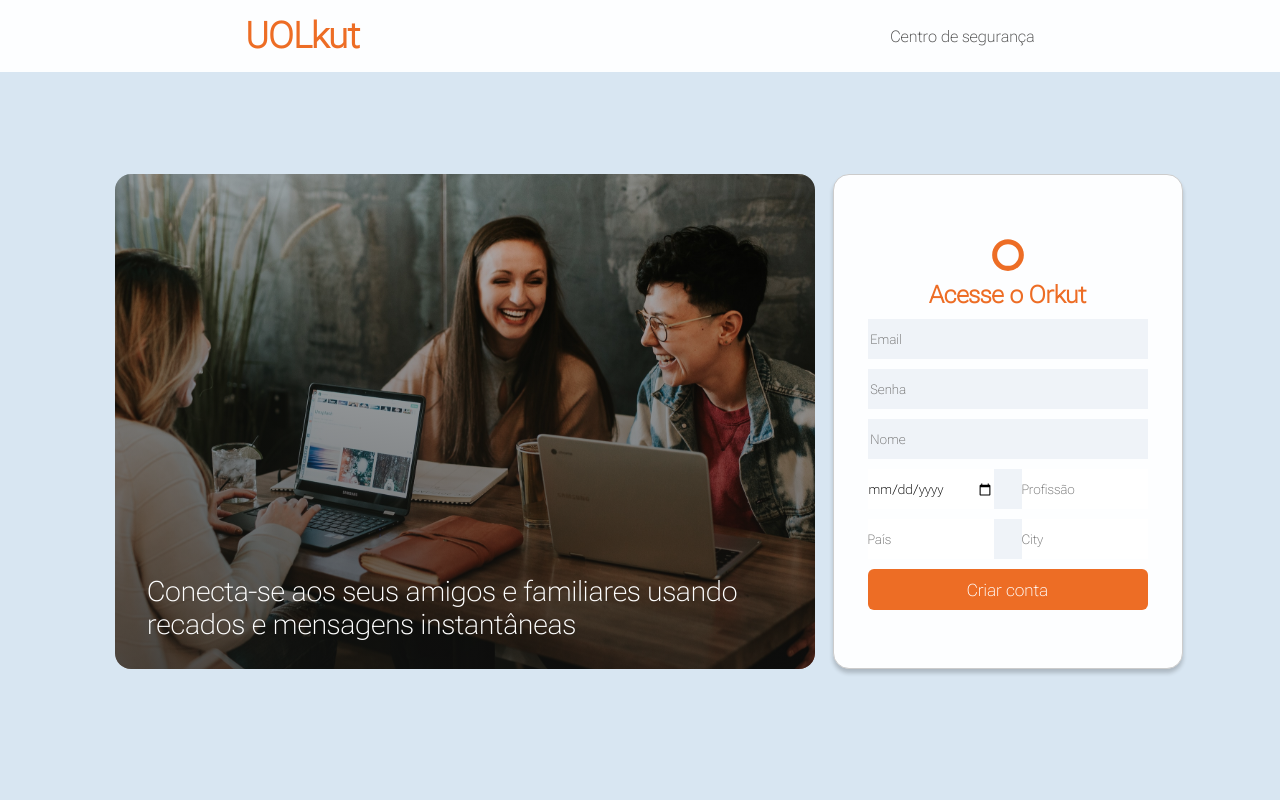
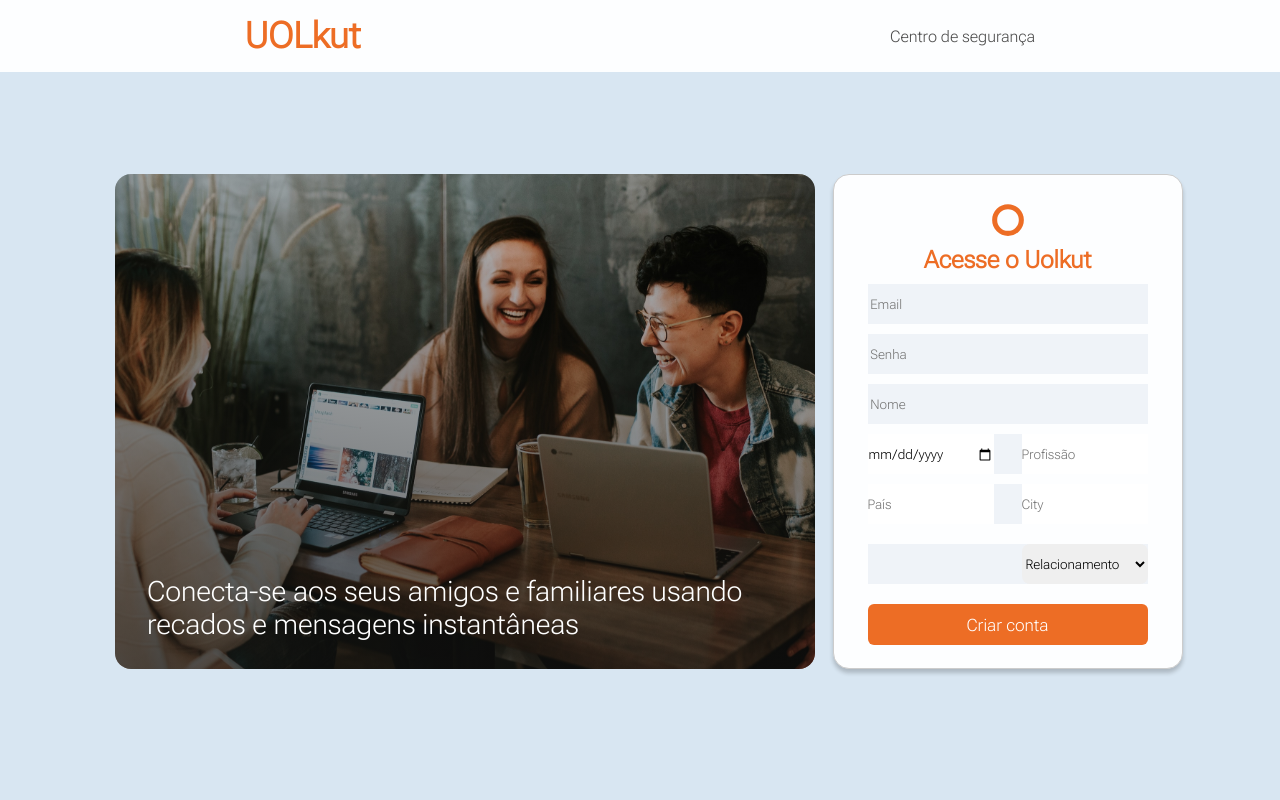
Before and after one commit to eupedrorodrigues/UOLkut, a React (Create React App) app: page /Register in a window 1280 px wide. Shown: the top 800 px of the page. Built offline with nearby package versions, Linux system fonts and the light colour scheme.

Commit message:
Fix: Bug 403 in Auth

```diff
--- a/package.json
+++ b/package.json
@@ -11,12 +11,13 @@
     "@types/react": "^18.2.20",
     "@types/react-dom": "^18.2.7",
     "firebase": "^10.3.0",
-    "json-server": "^0.17.3",
     "react": "^18.2.0",
     "react-dom": "^18.2.0",
     "react-firebase-hooks": "^5.1.1",
+    "react-hooks-firebase": "^1.0.1",
     "react-router-dom": "^6.15.0",
     "react-scripts": "5.0.1",
+    "react-spinners": "^0.13.8",
     "typescript": "^4.9.5",
     "web-vitals": "^2.1.4"
   },
--- a/src/App.css
+++ b/src/App.css
@@ -1,4 +1,4 @@
-@import url('https://fonts.googleapis.com/css2?family=Roboto+Flex:opsz,wght@8..144,100&display=swap');
+@import url('https://fonts.googleapis.com/css2?family=Roboto+Flex:opsz,wght@8..144,100;8..144,200&display=swap');
 
 *{
   font-family: 'Roboto Flex', sans-serif;
--- a/src/components/Community/index.tsx
+++ b/src/components/Community/index.tsx
@@ -2,6 +2,9 @@ import styles from "./Community.module.css";
 import { communityAvatars } from "../../data";
 
 export function Community() {
+
+
+
   return (
     <section className={styles.categoryContainer}>
       <section className={styles.topicSection}>
@@ -11,14 +14,12 @@ export function Community() {
       </section>
 
       <section className={styles.contentSection}>
-        {communityAvatars.map((avatar, key) => {
-          return (
+        {communityAvatars.map((avatar, key) =>
             <div key={key} className={styles.contentBox}>
               <img className={styles.contentIcon} src={avatar.src} />
               <p className={styles.contentTitle}>{avatar.title}</p>
             </div>
-          );
-        })}
+        )}
       </section>
     </section>
   );
--- a/src/components/Forms/FormForgot/MyFormFogot.tsx
+++ b/src/components/Forms/FormForgot/MyFormFogot.tsx
@@ -1,4 +1,4 @@
-import Icon from '../../../assets/ps_orkut.svg';
+import Icon from '../../../assets/ps_orkut.svg'
 import styles from './MyFormFogot.module.css';
 
 type Props = {}
--- a/src/components/Forms/FormLogin/MyFormLogin.tsx
+++ b/src/components/Forms/FormLogin/MyFormLogin.tsx
@@ -1,6 +1,6 @@
 import { useState } from 'react';
 import Icon from '../../../assets/ps_orkut.svg'
-import styles from './MyFormLogin.module.css'
+import styles from './MyFormLogin.module.css';
 import { Link, useNavigate } from 'react-router-dom';
 import { getAuth, signInWithEmailAndPassword } from 'firebase/auth';
 
@@ -12,7 +12,8 @@ const MyFormLogin = () => {
   const [email, setEmail] = useState('');
   const [password, setPassword] = useState('');
 
-  const AuthLogin =  () => {
+  const AuthLogin =  (event: React.SyntheticEvent) => {
+    event.preventDefault();
     const auth = getAuth();
     signInWithEmailAndPassword(auth, email, password)
     .then((userCredential) => {
@@ -23,7 +24,7 @@ const MyFormLogin = () => {
     .catch((error) => {
       const errorCode = error.code;
       const errorMessage = error.message;
-      console.log(errorCode,errorMessage);
+      console.log("Autentição de email e senhas não conferem",errorCode,errorMessage);
     });
   }
 
@@ -31,7 +32,7 @@ const MyFormLogin = () => {
   return (
     <div className={styles.formBox}>
         <img style={{margin: '10px'}} src={Icon} alt="" />
-        <h2>Acesse o Orkut</h2>
+        <h2>Acesse o Uolkut</h2>
         <form>
             <div className={styles.inputBox}>
                 <input
--- a/src/components/Forms/FormNewPass/MyFormNewPass.tsx
+++ b/src/components/Forms/FormNewPass/MyFormNewPass.tsx
@@ -1,4 +1,4 @@
-import Icon from  '../../../assets/ps_orkut.svg';
+import Icon from '../../../assets/ps_orkut.svg'
 import styles from './MyFormNewPass.module.css';
 
 type Props = {}
--- a/src/components/Forms/FormRegister/MyFormRegister.tsx
+++ b/src/components/Forms/FormRegister/MyFormRegister.tsx
@@ -1,9 +1,9 @@
-import { useEffect, useState } from 'react';
+import { useState, CSSProperties } from 'react';
 import { addDoc, collection, getDocs, getFirestore } from 'firebase/firestore';
 import { firebaseConfig } from '../../../services/firebaseConfig';
 import { useCreateUserWithEmailAndPassword } from 'react-firebase-hooks/auth';
 import { auth } from '../../../services/firebaseConfig';
-import Icon from '../../../assets/ps_orkut.svg';
+import Icon from '../../../assets/ps_orkut.svg'
 import styles from './MyFormRegister.module.css';
 import { useNavigate } from 'react-router-dom';
 
@@ -13,7 +13,6 @@ type Props = {}
 const MyFormRegister: React.FC = (props: Props) => {
 
     const navigate = useNavigate();
-
     const [email, setEmail] = useState('');
     const [password, setPassword] = useState('');
     const [name, setName] = useState('');
@@ -28,6 +27,14 @@ const MyFormRegister: React.FC = (props: Props) => {
         error,
     ] = useCreateUserWithEmailAndPassword(auth)
 
+  const civilStatusOptions = [
+      'Solteiro',
+      'Casado',
+      'Divorciado',
+      'Namorando',
+      'Preocupado'
+    ];
+
 
     const [loading, setLoading] = useState(false);
 
@@ -37,7 +44,7 @@ const MyFormRegister: React.FC = (props: Props) => {
     async function createUser(e: any) {
         e.preventDefault();
         setLoading(true);
-        if (!email || !password || !name || !date || !work || !country || !city) {
+        if (!email || !password || !name || !date || !work || !country || !city || !relationship) {
           alert("Error: Preencha todos os campos");
           setLoading(false);
           return;
@@ -54,6 +61,7 @@ const MyFormRegister: React.FC = (props: Props) => {
             work,
             country,
             city,
+            relationship,
           });
           console.log({ addDocFirebase });
           console.log("Dados salvos com sucesso", user?.uid);
@@ -71,10 +79,11 @@ const MyFormRegister: React.FC = (props: Props) => {
 
 
   return (
+
     <div>
         <div className={styles.formBox}>
             <img style={{margin: '10px', paddingTop: '20px'}} src={Icon} alt="" />
-            <h2>Acesse o Orkut</h2>
+            <h2>Acesse o Uolkut</h2>
         <form>
             <div className={styles.inputBox}>
                 <input
@@ -82,7 +91,6 @@ const MyFormRegister: React.FC = (props: Props) => {
                     type="email"
                     value={email}
                     onChange={(e) => setEmail(e.target.value)}
-                    required
                     />
             </div>
             <div className={styles.inputBox}>
@@ -91,7 +99,6 @@ const MyFormRegister: React.FC = (props: Props) => {
                     type="password"
                     value={password}
                     onChange={(e) => setPassword(e.target.value)}
-                    required
                     />
             </div>
             <div className={styles.inputBox}>
@@ -100,7 +107,6 @@ const MyFormRegister: React.FC = (props: Props) => {
                     type="text"
                     value={name}
                     onChange={(e) => setName(e.target.value)}
-                    required
                     />
             </div>
             <div className={styles.wrapperInput}>
@@ -128,19 +134,16 @@ const MyFormRegister: React.FC = (props: Props) => {
                   onChange={(e) => setCity(e.target.value)}
                   placeholder='City' />
             </div>
-            {/* <div className={styles.wrapperSelect}>
-                <select
-                  // value={relationship}
-                  // onChange={(e) => setRelationship(e.target.value)}
-                >
-                    <option>Relacionamento</option>
-                    <option>Solteiro</option>
-                    <option>Casado</option>
-                    <option>Divorciado</option>
-                    <option>Namorando</option>
-                    <option>Preocupado</option>
-                </select>
-            </div> */}
+            <div className={styles.wrapperSelect}>
+              <select value={relationship} onChange={(e) => setRelationship(e.target.value)}>
+                <option value="" disabled>Relacionamento</option>
+                  {civilStatusOptions.map(status =>
+                    (<option key={status} value={status}>
+                  {status}
+                </option>
+                ))}
+              </select>
+            </div>
 
             <button className={styles.btnLogin} onClick={createUser}>Criar conta</button>
         </form>
--- a/src/components/Header/HeaderProfile/HeaderProfile.module.css
+++ b/src/components/Header/HeaderProfile/HeaderProfile.module.css
@@ -47,6 +47,11 @@
   cursor: pointer;
 }
 
+.widthIcon{
+  width: 1rem !important;
+  height: 0.8rem !important;
+}
+
 @media (max-width: 900px) {
   .settings_container {
     gap: 0.5rem;
--- a/src/components/Header/HeaderProfile/index.tsx
+++ b/src/components/Header/HeaderProfile/index.tsx
@@ -19,9 +19,9 @@ export const HeaderProfile = () => {
       <InputSearch className="isDesktop" />
 
       <div className={styles.settings_container}>
-        <img src={profileSettingsIcon} alt="" />
-        <p>Iuri Silva</p>
-        <img src={caretDownSettingsIcon} alt="" />
+        <img src={profileSettingsIcon} />
+        <p>Gabriel Barbosa</p>
+        <img src={caretDownSettingsIcon} className={styles.widthIcon}/>
       </div>
     </>
   );
--- a/src/components/LayoutImg/LayoutImg.tsx
+++ b/src/components/LayoutImg/LayoutImg.tsx
@@ -1,4 +1,3 @@
-import React from 'react';
 import styles from './LayoutImg.module.css';
 import People from '../../assets/unsplash_g1Kr4Ozfoac.svg'
 
```
Also changed, not shown: 2 other files (tests, documents, lock files or other folders).
